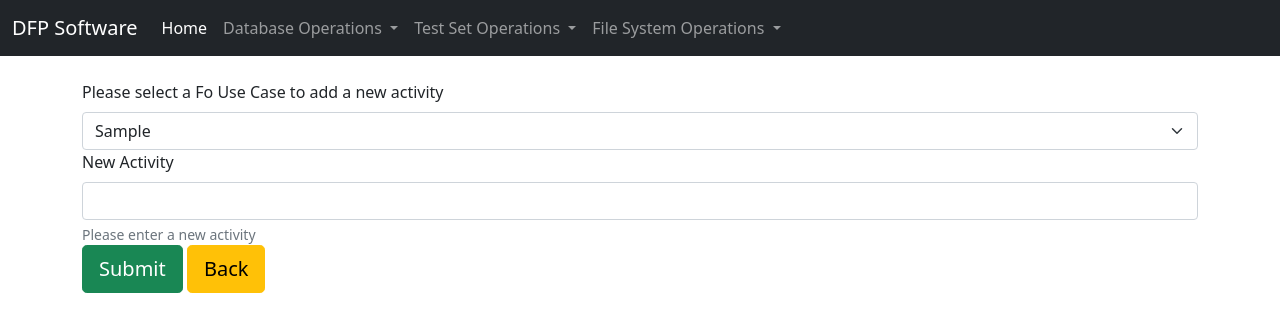
After one commit to melburmer/DFP_WEB, a Django app: template dfpproject/filesystem/templates/filesystem/add_act.html in a window 1280 px wide. The commit adds this page. Shown: the top 332 px of the page. Run offline with Django 3.2, Linux system fonts and the light colour scheme; the template is opened without the code that fills it: most values are stand-ins (such as "Sample title", 1, 10 or a date in 2020); some libraries are stand-ins or nearby versions.

Commit message:
add new act type function is coded [ADD]

```diff
--- /dev/null
+++ b/dfpproject/filesystem/templates/filesystem/add_act.html
@@ -0,0 +1,30 @@
+{% extends "base.html" %}
+
+
+{% block content%}
+
+    <br>
+   <form action="{% url 'filesystem:add_act' %}" method="POST">
+       {% csrf_token %}
+       <div class="mb-3">
+         <label for="Selection" class="form-label"> Please select a Fo Use Case to add a new activity </label>
+          <select class="form-select"  name="FoUseCaseSelection" id="Selection">
+            {% for i in use_case_to_select%}
+              <option value= {{i}}>{{i}}</option>
+            {% endfor %}
+
+          </select>
+
+
+          <label for="NewAct" class="form-label"> New Activity </label>
+          <input type="text" class="form-control" id="NewAct" aria-describedby="InputHelp" name="NewActInput">
+          <div id="InputHelp" class="form-text">Please enter a new activity </div>
+
+          <input type="submit" value="Submit" class="btn btn-success btn-lg">
+          <a class="btn btn-warning btn-lg" href="/"}">Back</a>
+
+      </div>
+
+
+   </form>
+{% endblock %}
--- a/dfpproject/filesystem/urls.py
+++ b/dfpproject/filesystem/urls.py
@@ -10,6 +10,6 @@ urlpatterns = [
     url(r'add_project/$', views.AddProject.as_view(), name='add_project'),
     url(r'add_region/$', views.AddRegion.as_view(), name='add_region'),
     url(r'add_record_type/$', views.AddRecordType.as_view(), name='add_record_type'),
-
+    url(r'add_act/$', views.AddAct.as_view(), name='add_act'),
 
 ]
--- a/dfpproject/templates/base.html
+++ b/dfpproject/templates/base.html
@@ -78,7 +78,7 @@
                 <li><hr class="dropdown-divider"></li>
                 <li><a class="dropdown-item" href="{% url 'filesystem:add_record_type' %}">Add New Record Type</a></li>
                 <li><hr class="dropdown-divider"></li>
-                <li><a class="dropdown-item" href="#">Add New Activity Type</a></li>
+                <li><a class="dropdown-item" href="{% url 'filesystem:add_act' %}">Add New Activity Type</a></li>
               </ul>
             </li>
 
--- a/dfpproject/utils/fh_io.py
+++ b/dfpproject/utils/fh_io.py
@@ -208,4 +208,4 @@ def insert_new_activity_type(fo_use_case, new_activity_type):
             os.system("python create_file_hierarchy.py")
             print("New activity_type is successfully added to the file hierarchy")
         except Exception as e:
-            print(e)
+            raise SystemError("Error while executing create_file_hierarchy.py")
```
Also changed, not shown: dfpproject/filesystem/views.py (+24 -0 lines).
